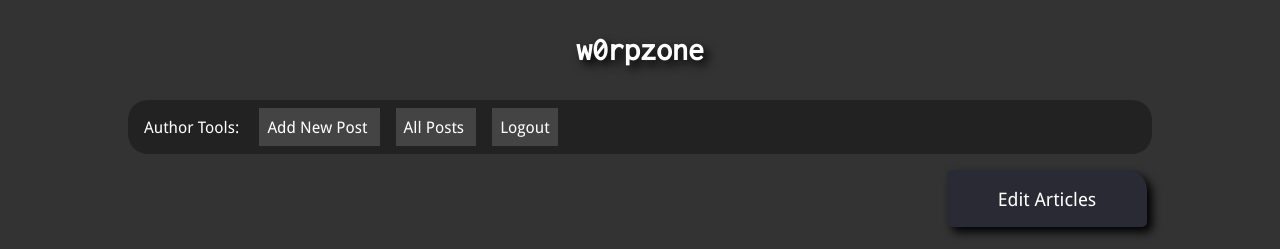
After one commit to w0rp/w0rpzone, a Django app: a page that uses template/global.dj.htm in a window 1280 px wide. The commit adds this page. Shown: the top 249 px of the page. Run offline with Django 3.2, Linux system fonts and the light colour scheme; the visitor is signed in with stand-in values (Sample User, id 1); data that the repository does not hold is empty; some libraries are stand-ins or nearby versions; some web fonts are replaced.

Commit message:
Finished post editing feature set for the blog site. Added middleware and markdown tweaks for getting whitespace just right.

```diff
--- a/blog/urls.py
+++ b/blog/urls.py
@@ -1,9 +1,11 @@
+from django.contrib.auth.decorators import login_required
 from django.conf.urls import patterns, include, url
 
 from w0rplib.url import redir
 
 from .views import (
     ArticlePageView,
+    ArticleEditPageView,
     ArticleDetailView,
     ArticleMonthArchiveView,
     edit_article_view,
@@ -29,6 +31,11 @@ urlpatterns = patterns("blog.views",
         name= "article-page"
     ),
     url(
+        r"^edit-page/(?P<page>[\d]+)/$",
+        login_required(ArticleEditPageView.as_view()),
+        name= "article-edit-list"
+    ),
+    url(
         r"^post/(?P<slug>[\w-]+)/$",
         ArticleDetailView.as_view(),
         name= "article-detail"
@@ -38,8 +45,12 @@ urlpatterns = patterns("blog.views",
         ArticleMonthArchiveView.as_view(month_format="%m"),
         name= "article-archive"
     ),
-    (r"^latest/feed/$", LatestArticleFeed()),
+    url(r"^latest/feed/$", LatestArticleFeed()),
     url(r"^new/$", new_article_view),
-    url(r"^edit/(?P<slug>[\w-]+)/$", edit_article_view),
+    url(
+        r"^edit/(?P<slug>[\w-]+)/$",
+        edit_article_view,
+        name= "edit-article"
+    ),
     url(r"^preview_markdown/$", preview_markdown_view),
 )
--- a/blog/views.py
+++ b/blog/views.py
@@ -38,6 +38,16 @@ class ArticlePageView (ArticleListMixin, ListView, NavigationMixin):
     template_name = "blog/page.dj.htm"
     paginate_by = 10
 
+class ArticleEditPageView(ListView):
+    queryset = (
+        models.Article.objects.all()
+        .defer("content")
+    )
+
+    context_object_name = "article_list"
+    template_name = "blog/article_edit_list.dj.htm"
+    paginate_by = 20
+
 class ArticleDetailView (DetailView, NavigationMixin):
     model = models.Article
     context_object_name = "article"
@@ -57,7 +67,7 @@ NavigationMixin):
 def edit_article_view(request, slug):
     article = get_object_or_404(models.Article, slug=slug)
 
-    form = forms.ArticleForm(request.POST or None, instance=article)
+    form = forms.EditArticleForm(request.POST or None, instance=article)
     updated = False
 
     if request.method == "POST" and form.is_valid():
@@ -66,9 +76,10 @@ def edit_article_view(request, slug):
 
         # When an edit works, reload the form to get the values
         # as they are set.
-        form = forms.ArticleForm(instance= article)
+        form = forms.EditArticleForm(instance= article)
 
     return render(request, "blog/post_edit.dj.htm", {
+        "article": article,
         "form": form,
         "updated": updated,
     })
@@ -76,7 +87,7 @@ def edit_article_view(request, slug):
 @login_required
 @transaction.atomic
 def new_article_view(request):
-    form = forms.ArticleForm(request.POST or None)
+    form = forms.NewArticleForm(request.POST or None)
 
     if not form.is_valid():
         return render(request, "blog/post_edit.dj.htm", {
--- a/media/css/blog/edit.css
+++ b/media/css/blog/edit.css
@@ -40,6 +40,85 @@ form.busy * {
     cursor: wait;
 }
 
-#main > nav > button {
-    margin: 0.5em;
+#main > nav {
+    padding: 1em;
 }
+
+#main > nav > button,
+#main > nav > .button {
+    display: inline-block;
+
+    margin: 1em 0 0 0;
+
+    width: 100%;
+    text-align: center;
+}
+
+#main > nav > button:first-child,
+#main > nav > .button:first-child {
+    margin-top: 0;
+}
+
+#main > .post_edit > .page_navigation:first-child {
+    margin: 0 0 1em 0;
+}
+
+#main > .post_edit > .page_navigation:last-child {
+    margin: 1em 0 1em 0;
+}
+
+#main > .post_edit > .page_navigation > ul {
+    position: relative;
+
+    height: 2em;
+
+    margin: 0;
+    padding: 0;
+}
+
+#main > .post_edit > .page_navigation > ul > li {
+    position: absolute;
+
+    list-style-type: none;
+}
+
+#main > .post_edit > .page_navigation > ul > li > a {
+    display: block;
+}
+
+#main > .post_edit > .page_navigation > ul > .next_page_link {
+    top: 0;
+    left: 0;
+}
+
+#main > .post_edit > .page_navigation > ul > .prev_page_link {
+    top: 0;
+    right: 0;
+}
+
+#main > .post_edit > ul {
+    margin: 0 0 1em 0;
+    padding: 0;
+}
+
+#main > .post_edit > ul > li {
+    padding: 0.75em 1em;
+    margin-top: 0.75em;
+
+    border-radius: 1em;
+
+    list-style-type: none;
+
+    background: #222;
+    color: white;
+
+    box-shadow: 5px 5px 10px 0 black;
+}
+
+#main > .post_edit > ul > li:first-child {
+    margin-top: 0;
+}
+
+#main > .post_edit > ul > li > h2 {
+    margin: 0;
+}
--- a/media/css/blog/main.css
+++ b/media/css/blog/main.css
@@ -136,6 +136,8 @@ article > header > ul.post_metadata > li.creation_date
 
 article > header > ul.post_metadata > li.creation_date
 > .time:before {
+    margin-left: 0.5em;
+
     content: "at ";
     font-style: italic;
 }
--- a/media/css/blog/public.css
+++ b/media/css/blog/public.css
@@ -51,7 +51,7 @@
 }
 
 #main > .content > .page_navigation > ul > .prev_page_link {
-    right: 0.25em;
+    right: 2em;
 }
 
 #main > .content > .page_navigation > ul > .prev_page_link > a {
--- a/requirements.txt
+++ b/requirements.txt
@@ -3,4 +3,5 @@
 psycopg2==2.5.1
 markdown2==2.1.0
 django==1.6
+django-pipeline
 south==0.8.2
--- a/settings_base.py
+++ b/settings_base.py
@@ -4,6 +4,8 @@ import os
 
 DEBUG = False
 TEMPLATE_DEBUG = DEBUG
+
+PIPELINE_ENABLED = True
 
 PROJECT_ROOT = os.path.dirname(__file__)
 
@@ -63,7 +65,7 @@ STATICFILES_DIRS = (
     "staticfiles",
 )
 
-ADMIN_REGEX = r'^controlcentre/'
+ADMIN_REGEX = r'^admin/'
 LOGIN_REGEX = r'^login/$'
 LOGIN_URL = "/login/"
 LOGOUT_REGEX = r'^logout/$'
@@ -97,6 +99,7 @@ MIDDLEWARE_CLASSES = (
     'django.contrib.auth.middleware.AuthenticationMiddleware',
     'django.contrib.messages.middleware.MessageMiddleware',
     "django.middleware.gzip.GZipMiddleware",
+    "pipeline.middleware.MinifyHTMLMiddleware",
 )
 
 ROOT_URLCONF = 'urls'
--- /dev/null
+++ b/template/blog/article_edit_list.dj.htm
@@ -0,0 +1,33 @@
+{% extends "blog/base.dj.htm" %}
+
+{% block head %}
+  {{ block.super }}
+
+  <script src="{{MEDIA_URL}}js/blog/edit.js"></script>
+
+  <link rel="stylesheet" type="text/css" href="{{MEDIA_URL}}css/blog/edit.css" />
+
+  <title>Edit Post - w0rpzone</title>
+{% endblock %}
+
+{% block main %}
+
+<div class="post_edit">
+  {% include "blog/include/edit_list_nav.dj.htm" %}
+  <ul>
+    {% for article in article_list %}
+      <li>
+        {% url "edit-article" slug=article.slug as article_url %}
+        <a class="article_link" href="{{ article_url }}">{{article.title}}</a>
+      </li>
+    {% endfor %}
+  </ul>
+  {% include "blog/include/edit_list_nav.dj.htm" %}
+</div>
+<nav>
+  <aside>
+    <header>Edit Articles</header>
+  </aside>
+</nav>
+
+{% endblock %}
--- a/template/blog/base.dj.htm
+++ b/template/blog/base.dj.htm
@@ -15,7 +15,10 @@
           <a class="button" href="{% url "blog.views.new_article_view" %}">
             Add New Post
           </a>
-          <a class="button" href="{% url "django.contrib.auth.views.logout" %}?next={{ request.path }}">
+          <a class="button" href="{% url "article-edit-list" 1 %}">
+            All Posts
+          </a>
+          <a class="button" href="{% url "django.contrib.auth.views.logout" %}?next={% url "blog-home" %}">
             Logout
           </a>
         </menu>
--- /dev/null
+++ b/template/blog/include/edit_list_nav.dj.htm
@@ -0,0 +1,18 @@
+{% if page_obj.has_next or page_obj.has_previous %}
+<nav class="page_navigation">
+  <ul>
+    {% if page_obj.has_next %}
+      {% url "article-edit-list" page=page_obj.next_page_number as next_url %}
+      <li class="next_page_link">
+        <a class="button" href="{{next_url}}">Older</a>
+      </li>
+    {% endif %}
+    {% if page_obj.has_previous %}
+      {% url "article-edit-list" page=page_obj.previous_page_number as prev_url %}
+      <li class="prev_page_link">
+        <a class="button" href="{{prev_url}}">Newer</a>
+      </li>
+    {% endif %}
+  </ul>
+</nav>
+{% endif %}
--- a/template/blog/post_edit.dj.htm
+++ b/template/blog/post_edit.dj.htm
@@ -29,9 +29,7 @@
   <form action="" method="post">
     {% csrf_token %}
     <ul>
-      {% spaceless %}
       {{form.as_ul}}
-      {% endspaceless %}
       <li class="buttons">
         <button name="save">Save</button>
       </li>
@@ -40,6 +38,10 @@
   </form>
 </div>
 <nav>
+  {% if article.active %}
+    {% url "article-detail" slug=article.slug as article_url %}
+    <a class="button" href="{{article_url}}">View Live Article</a>
+  {% endif %}
   <button type="button" class="toggle_preview_button">Toggle Preview</button>
 </nav>
 
--- a/template/global.dj.htm
+++ b/template/global.dj.htm
@@ -1,5 +1,4 @@
 <!DOCTYPE html>
-{% spaceless %}
 <html lang="en">
   <head>
     <meta charset="UTF-8" />
@@ -28,4 +27,3 @@
     {% block body %}{% endblock %}
   </body>
 </html>
-{% endspaceless %}
```
Also changed, not shown: blog/forms.py (+43 -14 lines), w0rplib/decorator.py (added, +18 -0 lines), w0rplib/templatetags/markdown.py (+28 -4 lines).
